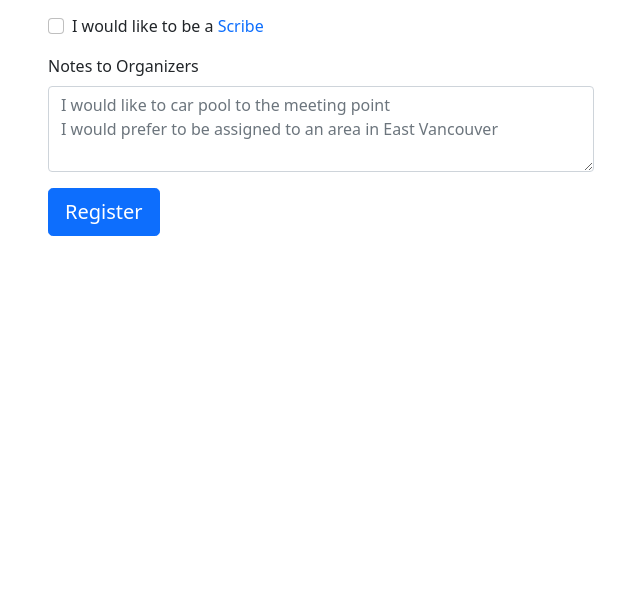
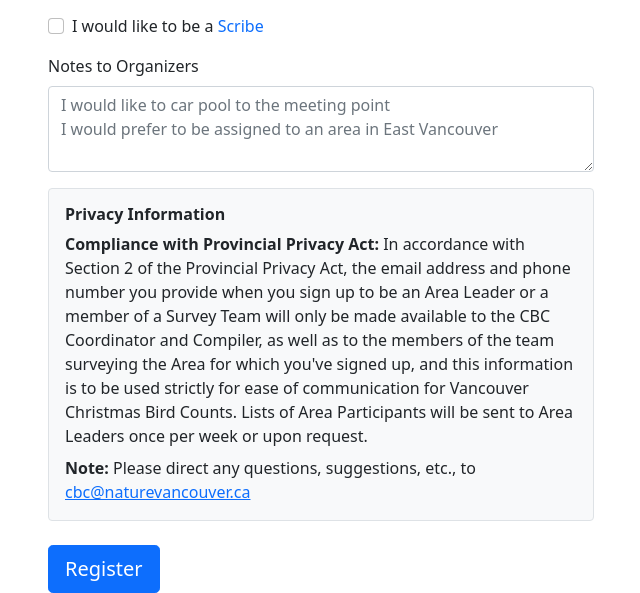
Before and after one commit to commonloon/christmas-bird-count-registration, a Flask app: page / in a window 1280 px wide. Shown: the part 1177-1770 px from the top of the page, without its empty margins (34-674 px from the left). Before the commit the page ends 1413 px from the top, so only its background shows below. Run offline with Flask 3, Linux system fonts and the light colour scheme; data that the repository does not hold is empty; some libraries are stand-ins or nearby versions.

```diff
--- /dev/null
+++ b/config/organization.py
@@ -0,0 +1,77 @@
+# Club-specific settings for email customization
+# Updated by Claude AI on 2025-09-15
+
+"""
+Organization configuration for Christmas Bird Count registration system.
+
+This file contains club-specific settings that customize the email templates
+and user-facing content for different bird count organizations.
+
+To adapt this system for another club:
+1. Update all the variables below with your organization's information
+2. Ensure all URLs are valid and accessible
+3. Test email delivery with your contact addresses
+"""
+
+# Organization Information
+ORGANIZATION_NAME = "Nature Vancouver"
+ORGANIZATION_WEBSITE = "https://naturevancouver.ca"
+ORGANIZATION_CONTACT = "info@naturevancouver.ca"
+
+# Christmas Bird Count Specific Information
+COUNT_CONTACT = "cbc@naturevancouver.ca"
+COUNT_EVENT_NAME = "Vancouver Christmas Bird Count"
+COUNT_INFO_URL = "https://naturevancouver.ca/birding/vancouver-area-christmas-bird-count/"
+
+# Registration URLs (environment-aware)
+def get_registration_url():
+    """Get environment-appropriate registration URL."""
+    from config.email_settings import is_test_server
+    if is_test_server():
+        return "https://cbc-test.naturevancouver.ca"
+    else:
+        return "https://cbc-registration.naturevancouver.ca"
+
+def get_admin_url():
+    """Get environment-appropriate admin interface URL."""
+    from config.email_settings import is_test_server
+    if is_test_server():
+        return "https://cbc-test.naturevancouver.ca"
+    else:
+        return "https://cbc-registration.naturevancouver.ca"
+
+# Template variable dictionary for email rendering
+def get_organization_variables():
+    """Get all organization variables for email template rendering."""
+    return {
+        'organization_name': ORGANIZATION_NAME,
+        'organization_website': ORGANIZATION_WEBSITE,
+        'organization_contact': ORGANIZATION_CONTACT,
+        'count_contact': COUNT_CONTACT,
+        'count_event_name': COUNT_EVENT_NAME,
+        'count_info_url': COUNT_INFO_URL,
+        'registration_url': get_registration_url(),
+        'admin_url': get_admin_url()
+    }
+
+# Helper function for other clubs
+def validate_organization_config():
+    """Validate that all required organization settings are configured."""
+    required_settings = [
+        'ORGANIZATION_NAME',
+        'ORGANIZATION_WEBSITE',
+        'ORGANIZATION_CONTACT',
+        'COUNT_CONTACT',
+        'COUNT_EVENT_NAME',
+        'COUNT_INFO_URL'
+    ]
+
+    missing_settings = []
+    for setting in required_settings:
+        if not globals().get(setting):
+            missing_settings.append(setting)
+
+    if missing_settings:
+        raise ValueError(f"Missing required organization settings: {', '.join(missing_settings)}")
+
+    return True
--- a/routes/main.py
+++ b/routes/main.py
@@ -1,10 +1,11 @@
-# Updated by Claude AI on 2025-09-16
+# Updated by Claude AI on 2025-09-17
 from flask import Blueprint, render_template, request, redirect, url_for, flash, jsonify, g
 from google.cloud import firestore
 from config.database import get_firestore_client
 from models.participant import ParticipantModel
 from models.area_leader import AreaLeaderModel
 from config.areas import get_area_info, get_all_areas, get_public_areas
+from config.organization import COUNT_CONTACT
 from services.email_service import email_service
 from services.security import (
     sanitize_name, sanitize_email, sanitize_phone, sanitize_notes,
@@ -35,7 +36,7 @@ def index():
     public_areas = get_public_areas()
     # Pass all query parameters to template for form restoration
     form_data = dict(request.args)
-    return render_template('index.html', public_areas=public_areas, get_area_info=get_area_info, form_data=form_data)
+    return render_template('index.html', public_areas=public_areas, get_area_info=get_area_info, form_data=form_data, count_contact=COUNT_CONTACT)
 
 
 @main_bp.route('/register', methods=['POST'])
--- a/templates/index.html
+++ b/templates/index.html
@@ -1,4 +1,4 @@
-{# Updated by Claude AI on 2025-09-16 #}
+{# Updated by Claude AI on 2025-09-17 #}
 {% extends "base.html" %}
 
 {% block content %}
@@ -118,6 +118,12 @@
                           rows="3"></textarea>
             </div>
 
+            <div class="mb-4 p-3 bg-light border rounded">
+                <h6 class="fw-bold">Privacy Information</h6>
+                <p class="mb-2"><strong>Compliance with Provincial Privacy Act:</strong> In accordance with Section 2 of the Provincial Privacy Act, the email address and phone number you provide when you sign up to be an Area Leader or a member of a Survey Team will only be made available to the CBC Coordinator and Compiler, as well as to the members of the team surveying the Area for which you've signed up, and this information is to be used strictly for ease of communication for Vancouver Christmas Bird Counts. Lists of Area Participants will be sent to Area Leaders once per week or upon request.</p>
+                <p class="mb-0"><strong>Note:</strong> Please direct any questions, suggestions, etc., to <a href="mailto:{{ count_contact }}">{{ count_contact }}</a></p>
+            </div>
+
             <button type="submit" class="btn btn-primary btn-lg">Register</button>
         </form>
     </div>
```
Also changed, not shown: routes/admin.py (+42 -2 lines).
